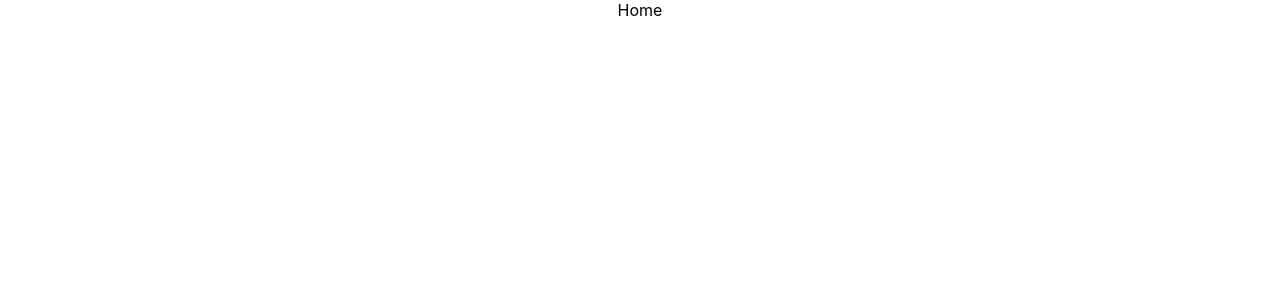
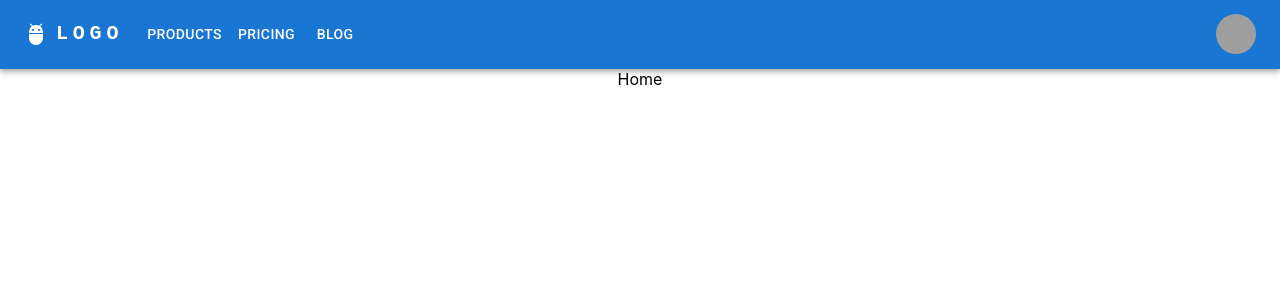
Before and after one commit to gowthamkish/handiCrafts, a React (Create React App) app: page / in a window 1280 px wide. Shown: the top 300 px of the page. Built offline with nearby package versions, Linux system fonts and the light colour scheme; grey boxes are pictures that could not be loaded.

Commit message:
Header Component added

```diff
--- a/package.json
+++ b/package.json
@@ -3,6 +3,10 @@
   "version": "0.1.0",
   "private": true,
   "dependencies": {
+    "@emotion/react": "^11.9.0",
+    "@emotion/styled": "^11.8.1",
+    "@mui/icons-material": "^5.6.2",
+    "@mui/material": "^5.7.0",
     "@testing-library/jest-dom": "^5.16.4",
     "@testing-library/react": "^13.2.0",
     "@testing-library/user-event": "^13.5.0",
--- a/public/index.html
+++ b/public/index.html
@@ -3,6 +3,10 @@
   <head>
     <meta charset="utf-8" />
     <link rel="icon" href="%PUBLIC_URL%/favicon.ico" />
+    <link
+      rel="stylesheet"
+      href="https://fonts.googleapis.com/css?family=Roboto:300,400,500,700&display=swap"
+    />
     <meta name="viewport" content="width=device-width, initial-scale=1" />
     <meta name="theme-color" content="#000000" />
     <meta
@@ -24,7 +28,7 @@
       work correctly both with client-side routing and a non-root public URL.
       Learn how to configure a non-root public URL by running `npm run build`.
     -->
-    <title>React App</title>
+    <title>HandiCrafts</title>
   </head>
   <body>
     <noscript>You need to enable JavaScript to run this app.</noscript>
--- a/src/App.js
+++ b/src/App.js
@@ -1,10 +1,13 @@
 import logo from './logo.svg';
 import './App.css';
 import Home from './components/home/Home';
+import Header from './components/header/Header';
+
 
 function App() {
   return (
     <div className="App">
+      <Header />
       <Home />
     </div>
   );
--- /dev/null
+++ b/src/components/header/Header.js
@@ -0,0 +1,162 @@
+import * as React from 'react';
+import AppBar from '@mui/material/AppBar';
+import Box from '@mui/material/Box';
+import Toolbar from '@mui/material/Toolbar';
+import IconButton from '@mui/material/IconButton';
+import Typography from '@mui/material/Typography';
+import Menu from '@mui/material/Menu';
+import MenuIcon from '@mui/icons-material/Menu';
+import Container from '@mui/material/Container';
+import Avatar from '@mui/material/Avatar';
+import Button from '@mui/material/Button';
+import Tooltip from '@mui/material/Tooltip';
+import MenuItem from '@mui/material/MenuItem';
+import AdbIcon from '@mui/icons-material/Adb';
+
+const pages = ['Products', 'Pricing', 'Blog'];
+const settings = ['Profile', 'Account', 'Dashboard', 'Logout'];
+
+const Header = () => {
+  const [anchorElNav, setAnchorElNav] = React.useState(null);
+  const [anchorElUser, setAnchorElUser] = React.useState(null);
+
+  const handleOpenNavMenu = (event) => {
+    setAnchorElNav(event.currentTarget);
+  };
+  const handleOpenUserMenu = (event) => {
+    setAnchorElUser(event.currentTarget);
+  };
+
+  const handleCloseNavMenu = () => {
+    setAnchorElNav(null);
+  };
+
+  const handleCloseUserMenu = () => {
+    setAnchorElUser(null);
+  };
+
+  return (
+    <AppBar position="static">
+      <Container maxWidth="xl">
+        <Toolbar disableGutters>
+          <AdbIcon sx={{ display: { xs: 'none', md: 'flex' }, mr: 1 }} />
+          <Typography
+            variant="h6"
+            noWrap
+            component="a"
+            href="/"
+            sx={{
+              mr: 2,
+              display: { xs: 'none', md: 'flex' },
+              fontFamily: 'monospace',
+              fontWeight: 700,
+              letterSpacing: '.3rem',
+              color: 'inherit',
+              textDecoration: 'none',
+            }}
+          >
+            LOGO
+          </Typography>
+
+          <Box sx={{ flexGrow: 1, display: { xs: 'flex', md: 'none' } }}>
+            <IconButton
+              size="large"
+              aria-label="account of current user"
+              aria-controls="menu-appbar"
+              aria-haspopup="true"
+              onClick={handleOpenNavMenu}
+              color="inherit"
+            >
+              <MenuIcon />
+            </IconButton>
+            <Menu
+              id="menu-appbar"
+              anchorEl={anchorElNav}
+              anchorOrigin={{
+                vertical: 'bottom',
+                horizontal: 'left',
+              }}
+              keepMounted
+              transformOrigin={{
+                vertical: 'top',
+                horizontal: 'left',
+              }}
+              open={Boolean(anchorElNav)}
+              onClose={handleCloseNavMenu}
+              sx={{
+                display: { xs: 'block', md: 'none' },
+              }}
+            >
+              {pages.map((page) => (
+                <MenuItem key={page} onClick={handleCloseNavMenu}>
+                  <Typography textAlign="center">{page}</Typography>
+                </MenuItem>
+              ))}
+            </Menu>
+          </Box>
+          <AdbIcon sx={{ display: { xs: 'flex', md: 'none' }, mr: 1 }} />
+          <Typography
+            variant="h5"
+            noWrap
+            component="a"
+            href=""
+            sx={{
+              mr: 2,
+              display: { xs: 'flex', md: 'none' },
+              flexGrow: 1,
+              fontFamily: 'monospace',
+              fontWeight: 700,
+              letterSpacing: '.3rem',
+              color: 'inherit',
+              textDecoration: 'none',
+            }}
+          >
+            LOGO
+          </Typography>
+          <Box sx={{ flexGrow: 1, display: { xs: 'none', md: 'flex' } }}>
+            {pages.map((page) => (
+              <Button
+                key={page}
+                onClick={handleCloseNavMenu}
+                sx={{ my: 2, color: 'white', display: 'block' }}
+              >
+                {page}
+              </Button>
+            ))}
+          </Box>
+
+          <Box sx={{ flexGrow: 0 }}>
+            <Tooltip title="Open settings">
+              <IconButton onClick={handleOpenUserMenu} sx={{ p: 0 }}>
+                <Avatar alt="Remy Sharp" src="/static/images/avatar/2.jpg" />
+              </IconButton>
+            </Tooltip>
+            <Menu
+              sx={{ mt: '45px' }}
+              id="menu-appbar"
+              anchorEl={anchorElUser}
+              anchorOrigin={{
+                vertical: 'top',
+                horizontal: 'right',
+              }}
+              keepMounted
+              transformOrigin={{
+                vertical: 'top',
+                horizontal: 'right',
+              }}
+              open={Boolean(anchorElUser)}
+              onClose={handleCloseUserMenu}
+            >
+              {settings.map((setting) => (
+                <MenuItem key={setting} onClick={handleCloseUserMenu}>
+                  <Typography textAlign="center">{setting}</Typography>
+                </MenuItem>
+              ))}
+            </Menu>
+          </Box>
+        </Toolbar>
+      </Container>
+    </AppBar>
+  );
+};
+export default Header;
```
Also changed, not shown: 1 other file (tests, documents, lock files or other folders).
